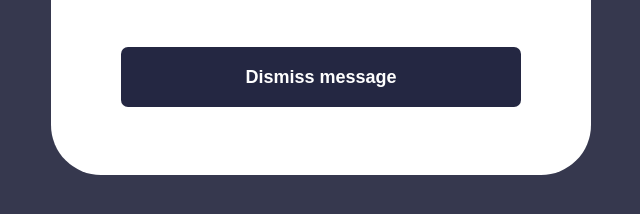
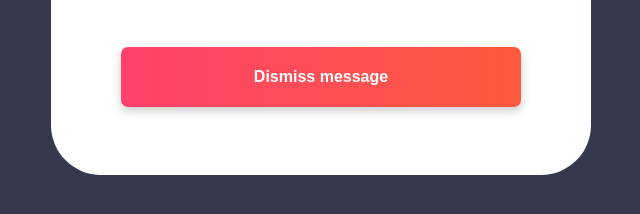
Before and after one commit to Obiwumma/newsletter-sign-up, a plain HTML site: page index2.html in a window 1280 px wide. In both pictures the pointer is over the button "Dismiss message". Shown: the part 500-714 px from the top of the page, without its empty margins (319-959 px from the left). Drawn offline with Linux system fonts and the light colour scheme.

Commit message:
Added hover style to button

```diff
--- a/style1.css
+++ b/style1.css
@@ -120,7 +120,7 @@ button{
     margin: 40px;
   }
   button:hover {
-    background: linear-gradient(to right, #ff416c, #ff4b2b);
+    background: linear-gradient(to right, #ff416c, #fd5a3d);
     color: white;
     padding: 15px 30px;
     font-size: 16px;
--- a/style2.css
+++ b/style2.css
@@ -71,5 +71,15 @@ button{
     flex-direction: column;
     justify-content: end;
   }
+  button:hover {
+    background: linear-gradient(to right, #ff416c, #fd5a3d);
+    color: white;
+    padding: 15px 30px;
+    font-size: 16px;
+    border: none;
+    cursor: pointer;
+    transition: 0.3s;
+    box-shadow: 0px 4px 10px rgba(0, 0, 0, 0.2);
+  }
 
 }
```
